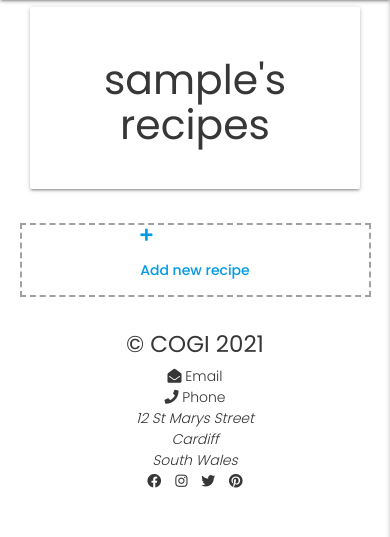
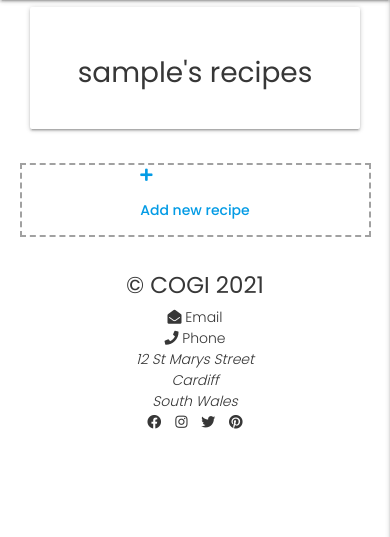
Before and after one commit to Code-Institute-Submissions/cookbook-30, a Flask app: page /profile/1 in a window 390 px wide. Shown: the part 56-593 px from the top of the page. Run offline with Flask 2, Linux system fonts and the light colour scheme; the visitor is signed in with stand-in values (Sample User, id 1); a database or web service that is not in the repository returns one stand-in record (values such as "Sample title"); some libraries are stand-ins or nearby versions.

Commit message:
Add responsivity to profile title

```diff
--- a/static/css/style.css
+++ b/static/css/style.css
@@ -117,6 +117,12 @@ body {
     padding: 30px 0px;
 }
 
+/*  ---------------------- * Profile */
+
+.welcome {
+    font-size: 2rem;
+}
+
 /*  ---------------------- * Recipe cards and results */
 
 .search {
@@ -234,5 +240,9 @@ footer a:hover {
         height: auto;
     }
 
+    .welcome {
+        font-size: 2.5rem;
+    }
+
 
 }
--- a/templates/profile.html
+++ b/templates/profile.html
@@ -6,7 +6,7 @@
     <div class="row">
         <div class="col s12 m8 offset-m2">
             <div class="card-panel">
-                <h3 class="center-align">
+                <h3 class="center-align welcome">
                     {{ username }}'s recipes
                 </h3>
             </div>
@@ -16,7 +16,7 @@
     <!-- Recipes -->
     <div class="row">
         <!-- Add recipe button -->
-        <div class="col s12 m4 create-recipe">
+        <div class="col s12 m6 l4 create-recipe">
             <a href="{{ url_for('add_recipe') }}">
                 <i class="fas fa-plus"></i>
                 <p><strong>Add new recipe</strong></p>
@@ -25,7 +25,7 @@
         <!-- Recipes only created by the logged in user shown in cards -->
         {% for recipe in recipes %}
             {% if session.user|lower == recipe.created_by|lower %}
-                <div class="col s12 m4">
+                <div class="col s12 m6 l4">
                     <!-- Link to recipe page -->
                     <a href="{{ url_for('recipe', recipe_id=recipe._id) }}">
                         <div class="card">
```
